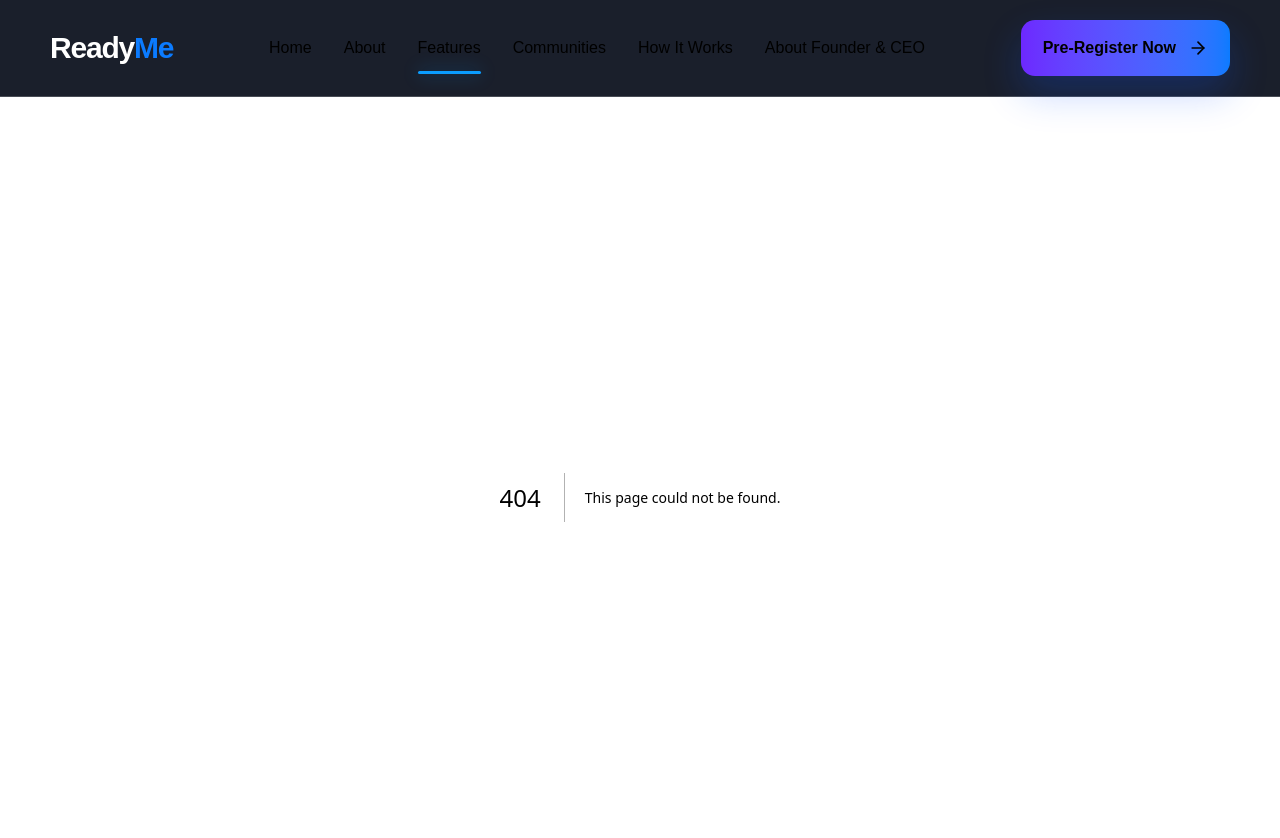
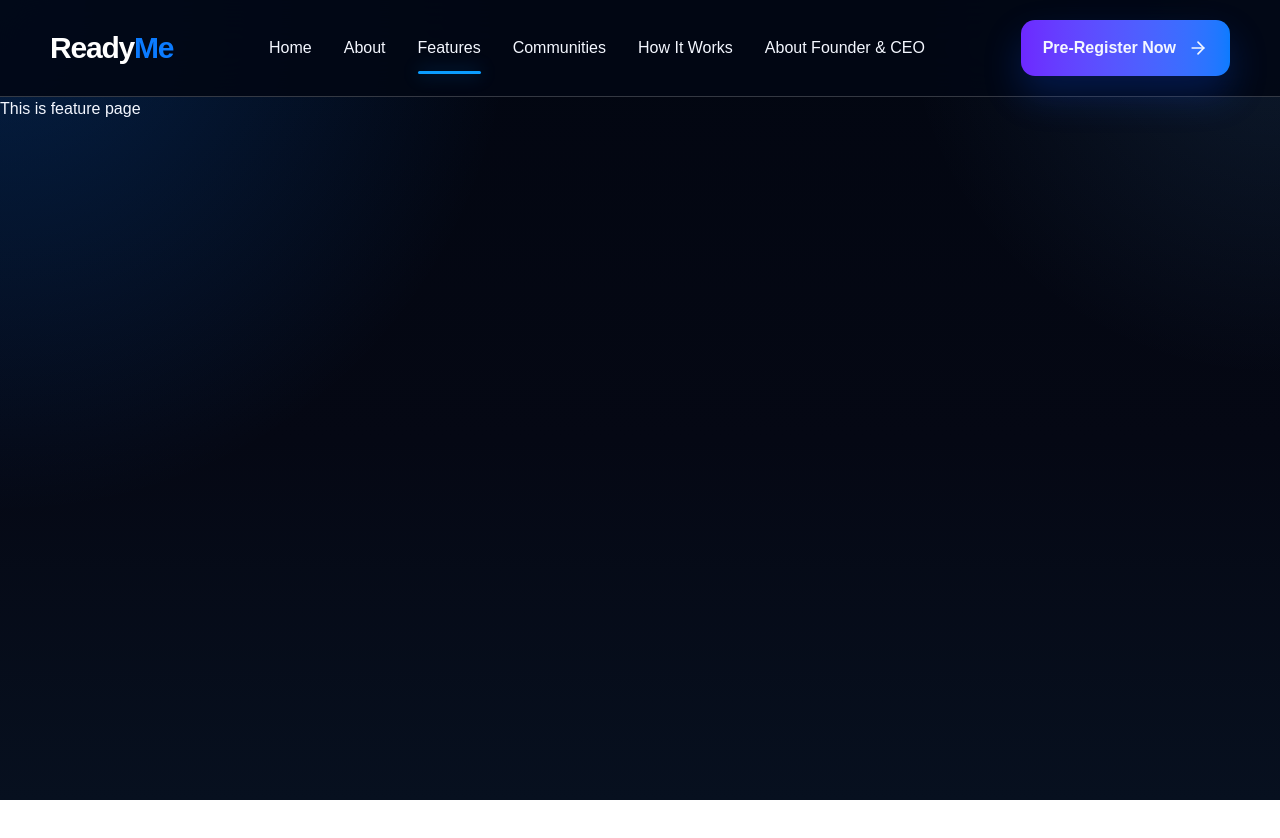
Before and after one commit to chzeeshan099/ReadyMe-Website, a Next.js app: page /features in a window 1280 px wide. Before the commit this address had no page. Shown: the top 838 px of the page. After the commit the page ends 800 px from the top, so only its background shows below. Built offline with nearby package versions, Linux system fonts and the light colour scheme.

Commit message:
working on feature page

```diff
--- /dev/null
+++ b/src/app/features/page.js
@@ -0,0 +1,11 @@
+import React from 'react'
+import Index from '@/modules/features/index'
+const page = () => {
+  return (
+    <div>
+      <Index/>
+    </div>
+  )
+}
+
+export default page
--- /dev/null
+++ b/src/modules/features/index.jsx
@@ -0,0 +1,11 @@
+import React from 'react'
+
+const index = () => {
+  return (
+    <div>
+      <p>This is feature page</p>
+    </div>
+  )
+}
+
+export default index
```
Also changed, not shown: public/owner images/feature.png (added).
